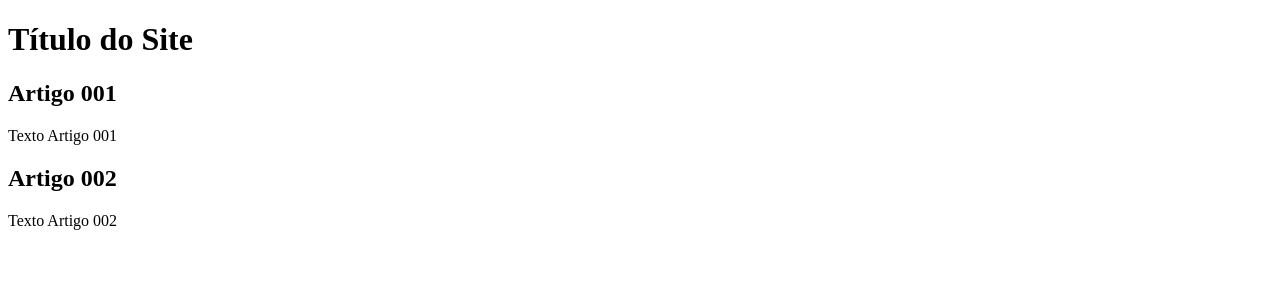
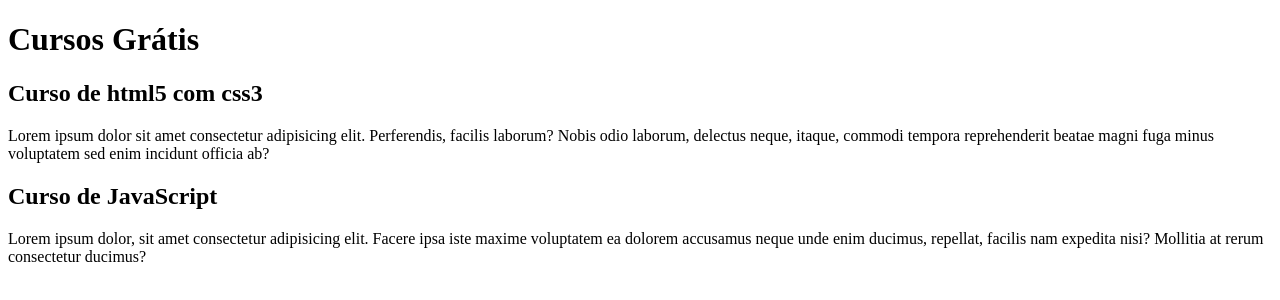
Before and after one commit to AndrielNvN/projeto-site, a plain HTML site: page index.html in a window 1280 px wide. Drawn offline with Linux system fonts and the light colour scheme.

Commit message:
comecei a escrever o conteúdo

```diff
--- a/index.html
+++ b/index.html
@@ -8,15 +8,15 @@
 <body>
     <main>
         <header>
-            <h1>Título do Site</h1>
+            <h1>Cursos Grátis</h1>
         </header>
         <article>
-            <h2>Artigo 001</h2>
-            <p>Texto Artigo 001</p>
+            <h2>Curso de html5 com css3</h2>
+            <p>Lorem ipsum dolor sit amet consectetur adipisicing elit. Perferendis, facilis laborum? Nobis odio laborum, delectus neque, itaque, commodi tempora reprehenderit beatae magni fuga minus voluptatem sed enim incidunt officia ab?</p>
         </article>
         <article>
-            <h2>Artigo 002</h2>
-            <p>Texto Artigo 002</p>
+            <h2>Curso de JavaScript</h2>
+            <p>Lorem ipsum dolor, sit amet consectetur adipisicing elit. Facere ipsa iste maxime voluptatem ea dolorem accusamus neque unde enim ducimus, repellat, facilis nam expedita nisi? Mollitia at rerum consectetur ducimus?</p>
         </article>
     </main>
 </body>
```
